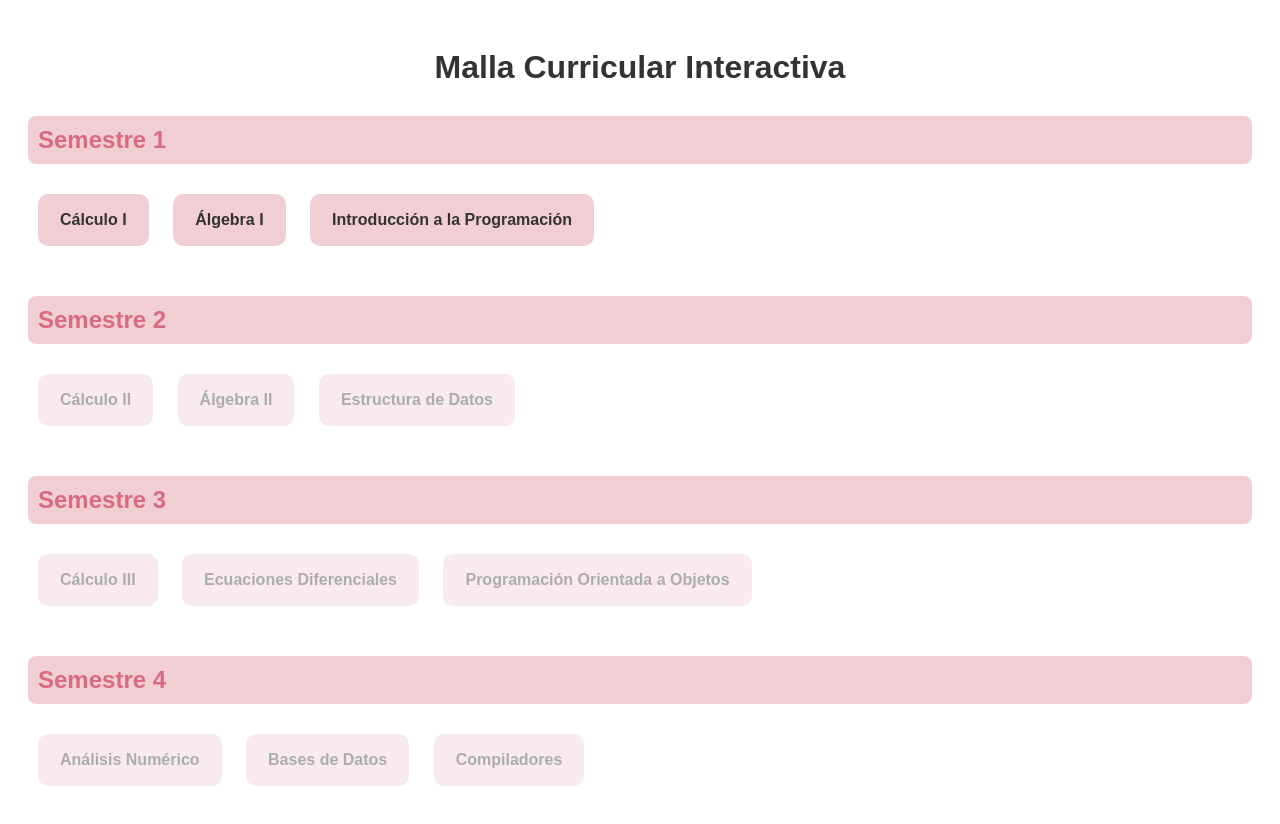
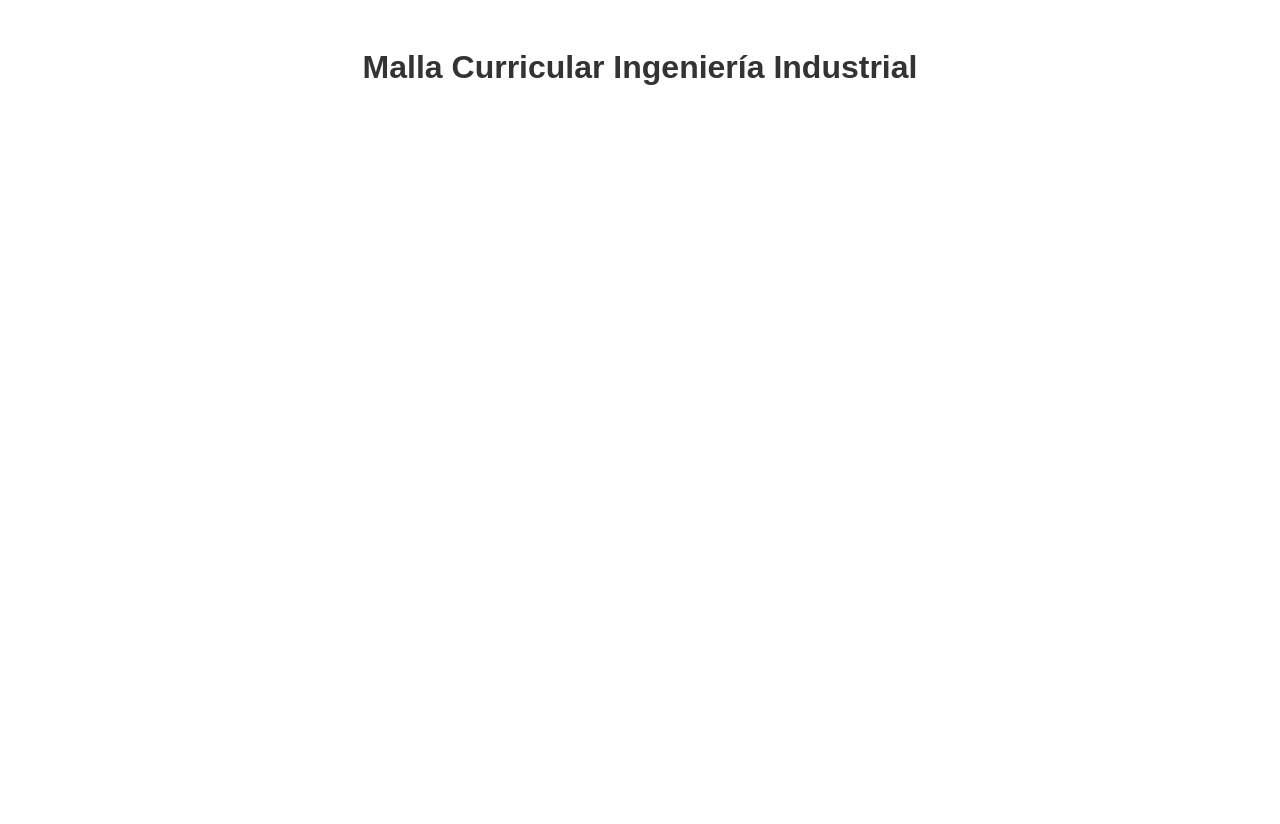
Before and after one commit to lxly-vm/Malla-Curricular, a plain HTML site: page index.html in a window 1280 px wide. After the commit the page ends 800 px from the top, so only its background shows below. Drawn offline with Linux system fonts and the light colour scheme.

Commit message:
Update index.html

```diff
--- a/index.html
+++ b/index.html
@@ -3,40 +3,12 @@
 <head>
   <meta charset="UTF-8" />
   <meta name="viewport" content="width=device-width, initial-scale=1.0"/>
-  <title>Malla Curricular Interactiva</title>
-  <link rel="stylesheet" href="styles.css" />
+  <title>Malla Curricular Ingeniería Industrial</title>
+  <link rel="stylesheet" href="styles.css"/>
 </head>
 <body>
-  <h1>Malla Curricular Interactiva</h1>
-
-  <div class="semester">
-    <h2>Semestre 1</h2>
-    <div class="course" data-code="calculo1">Cálculo I</div>
-    <div class="course" data-code="algebra1">Álgebra I</div>
-    <div class="course" data-code="introprog">Introducción a la Programación</div>
-  </div>
-
-  <div class="semester">
-    <h2>Semestre 2</h2>
-    <div class="course" data-code="calculo2" data-prereqs="calculo1">Cálculo II</div>
-    <div class="course" data-code="algebra2" data-prereqs="algebra1">Álgebra II</div>
-    <div class="course" data-code="estructuras" data-prereqs="introprog">Estructura de Datos</div>
-  </div>
-
-  <div class="semester">
-    <h2>Semestre 3</h2>
-    <div class="course" data-code="calculo3" data-prereqs="calculo2">Cálculo III</div>
-    <div class="course" data-code="ecuaciones" data-prereqs="calculo2,algebra2">Ecuaciones Diferenciales</div>
-    <div class="course" data-code="oop" data-prereqs="estructuras">Programación Orientada a Objetos</div>
-  </div>
-
-  <div class="semester">
-    <h2>Semestre 4</h2>
-    <div class="course" data-code="analisis" data-prereqs="calculo3">Análisis Numérico</div>
-    <div class="course" data-code="basesdatos" data-prereqs="estructuras">Bases de Datos</div>
-    <div class="course" data-code="compiladores" data-prereqs="oop">Compiladores</div>
-  </div>
-
+  <h1>Malla Curricular Ingeniería Industrial</h1>
+  <div id="grid"></div>
   <script src="script.js"></script>
 </body>
 </html>
```
